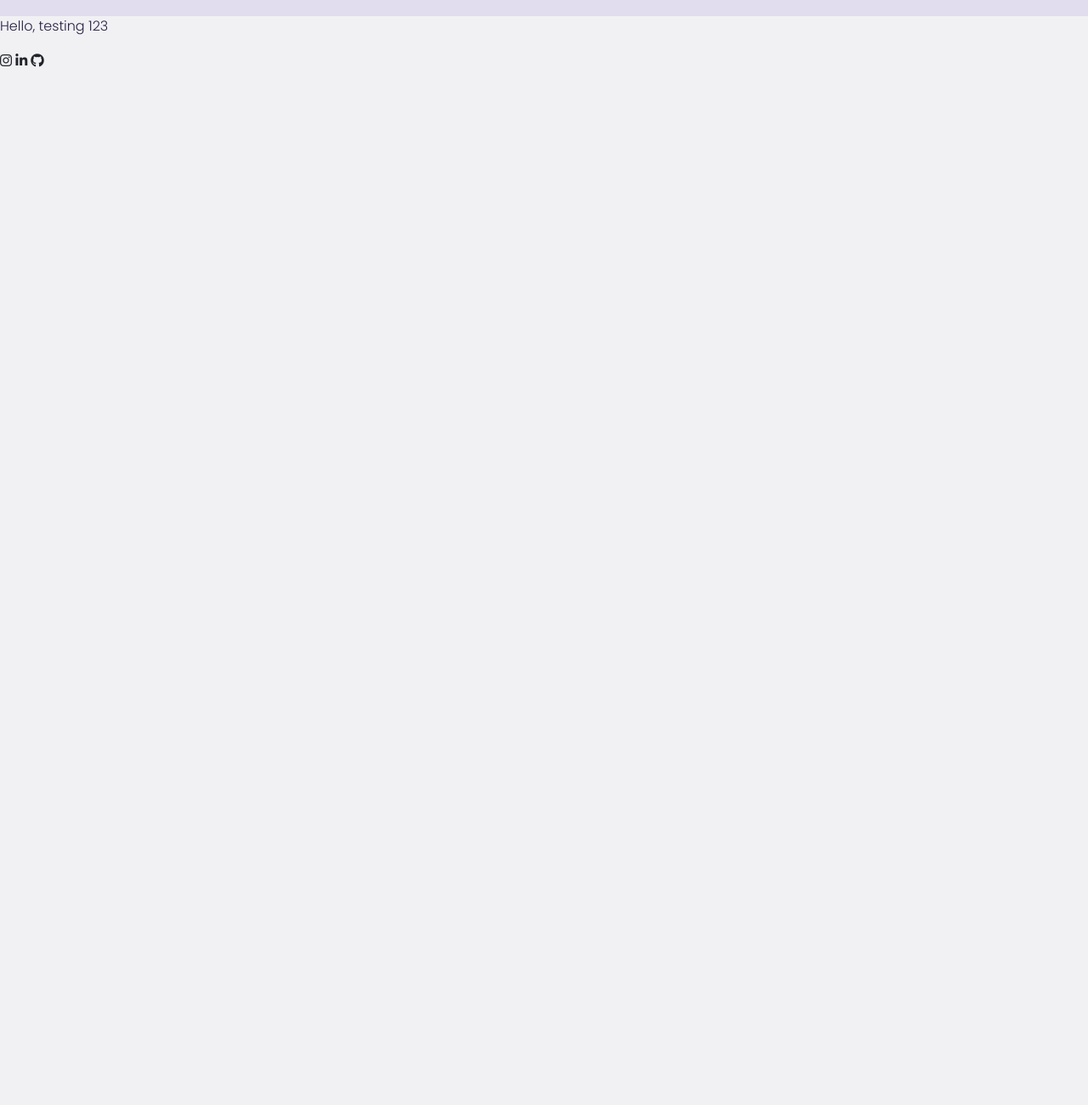
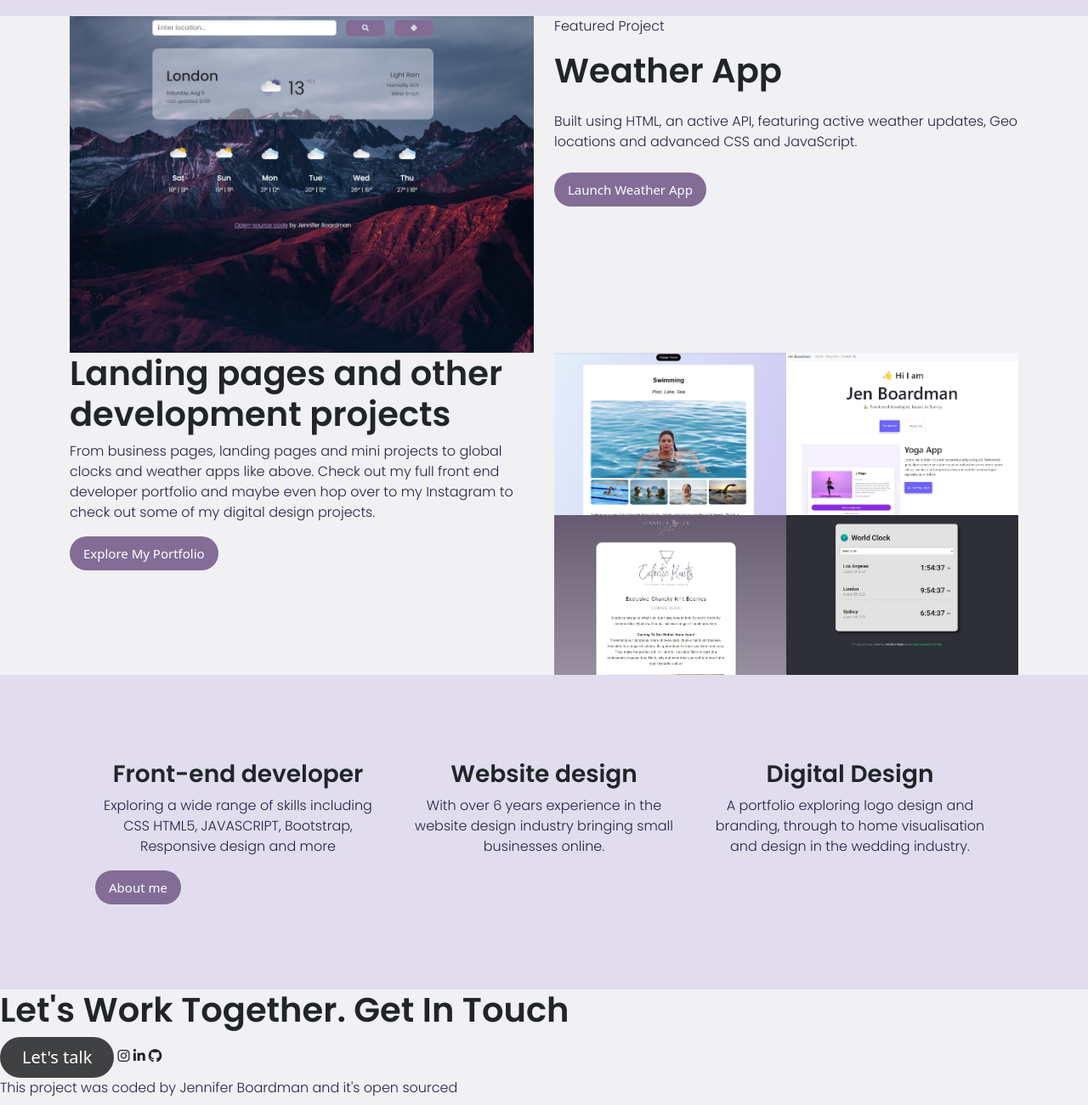
Before and after one commit to JenBoardman/jb-portfolio-project, a plain HTML site: page index.html in a window 1280 px wide. Shown: the part 600-1900 px from the top of the page at 85% size. Before the commit the page ends 800 px from the top, so only its background shows below. Drawn offline with nearby package versions, Linux system fonts and the light colour scheme.

Commit message:
Adding extra sections
adding images, columns and containers. starting to section off. adding grid gallery and more

```diff
--- a/index.html
+++ b/index.html
@@ -37,18 +37,111 @@
             <h2 class="mb-5">
               Front-end developer and digital designer based in Surrey
             </h2>
-            <a href="#" class="btn btn-branding">My Work</a>
+            <a href="#" class="btn btn-branding">Portfolio</a>
             <a href="#" class="btn btn-branding-second">Contact</a>
           </div>
           <div class="col-6">
-            <img src="images/jen-boardman-01.jpg" alt="" />
+            <img
+              src="images/jen-boardman-01.jpg"
+              class="img-fluid"
+              alt="headshot image of Jen"
+            />
           </div>
         </div>
       </div>
     </div>
-    <p>Hello, testing 123</p>
+
+    <div class="container">
+      <div class="row">
+        <div class="col-6">
+          <img
+            src="images/weather-app.jpg"
+            class="img-fluid"
+            alt="screenshot image of weather application"
+          />
+        </div>
+        <div class="col-6">
+          <p>Featured Project</p>
+          <h2 class="mb-4">Weather App</h2>
+          <p class="mb-4">
+            Built using HTML, an active API, featuring active weather updates,
+            Geo locations and advanced CSS and JavaScript.
+          </p>
+          <a href="#" class="btn btn-branding-sm">Launch Weather App</a>
+        </div>
+      </div>
+
+      <div class="row">
+        <div class="col-6">
+          <h2>Landing pages and other development projects</h2>
+          <p>
+            From business pages, landing pages and mini projects to global
+            clocks and weather apps like above. Check out my full front end
+            developer portfolio and maybe even hop over to my Instagram to check
+            out some of my digital design projects.
+          </p>
+          <a href="#" class="btn btn-branding-sm">Explore My Portfolio</a>
+        </div>
+        <div class="col-6">
+          <div class="grid-gallery">
+            <img
+              src="images/swiming-landing-page.jpg"
+              class="img-fluid"
+              alt="screenshot image of weather application"
+            />
+            <img
+              src="images/website-mockup.jpg"
+              class="img-fluid"
+              alt="screenshot image of weather application"
+            />
+            <img
+              src="images/business-landing-page.jpg"
+              class="img-fluid"
+              alt="screenshot image of weather application"
+            />
+
+            <img
+              src="images/world-clock-app.jpg"
+              class="img-fluid"
+              alt="screenshot image of weather application"
+            />
+          </div>
+        </div>
+      </div>
+    </div>
+    <div class="light-banner">
+      <div class="container">
+        <div class="row">
+          <div class="col-4 text-center">
+            <h3>Front-end developer</h3>
+            <p>
+              Exploring a wide range of skills including CSS HTML5, JAVASCRIPT,
+              Bootstrap, Responsive design and more
+            </p>
+          </div>
+          <div class="col-4 text-center">
+            <h3>Website design</h3>
+            <p>
+              With over 6 years experience in the website design industry
+              bringing small businesses online.
+            </p>
+          </div>
+          <div class="col-4 text-center">
+            <h3>Digital Design</h3>
+            <p>
+              A portfolio exploring logo design and branding, through to home
+              visualisation and design in the wedding industry.
+            </p>
+          </div>
+        </div>
+        <a href="#" class="btn btn-branding-sm">About me</a>
+      </div>
+    </div>
+    <h2>Let's Work Together. Get In Touch</h2>
+    <a href="#" class="btn btn-branding-second">Let's talk</a>
     <i class="fa-brands fa-instagram"></i>
     <i class="fa-brands fa-linkedin-in"></i>
     <i class="fa-brands fa-github"></i>
+    <p>This project was coded by Jennifer Boardman and it's open sourced</p>
   </body>
 </html>
--- a/styles/styling.css
+++ b/styles/styling.css
@@ -20,6 +20,10 @@ h3 {
 h1 {
   font-size: 50px;
   line-height: 65px;
+}
+
+h2 {
+  font-size: 40px;
 }
 
 p {
@@ -70,3 +74,28 @@ p {
   max-width: 400px;
   border-radius: 150px;
 }
+
+.btn-branding-sm {
+  background: var(--branding-color);
+  border-radius: 30px;
+  color: white;
+  font-size: 15px;
+  line-height: 22px;
+  padding: 8px 15px;
+}
+
+.grid-gallery {
+  display: grid;
+  grid-template-columns: repeat(2, 1fr);
+}
+
+.grid-gallery img {
+  object-fit: cover;
+  width: 100%;
+  height: 100%;
+}
+
+.light-banner {
+  background-color: #e1ddef;
+  padding: 100px;
+}
```
Also changed, not shown: images/business-landing-page.jpg (added), images/swiming-landing-page.jpg (added), images/weather-app.jpg (added), images/website-mockup.jpg (added), images/world-clock-app.jpg (added).
